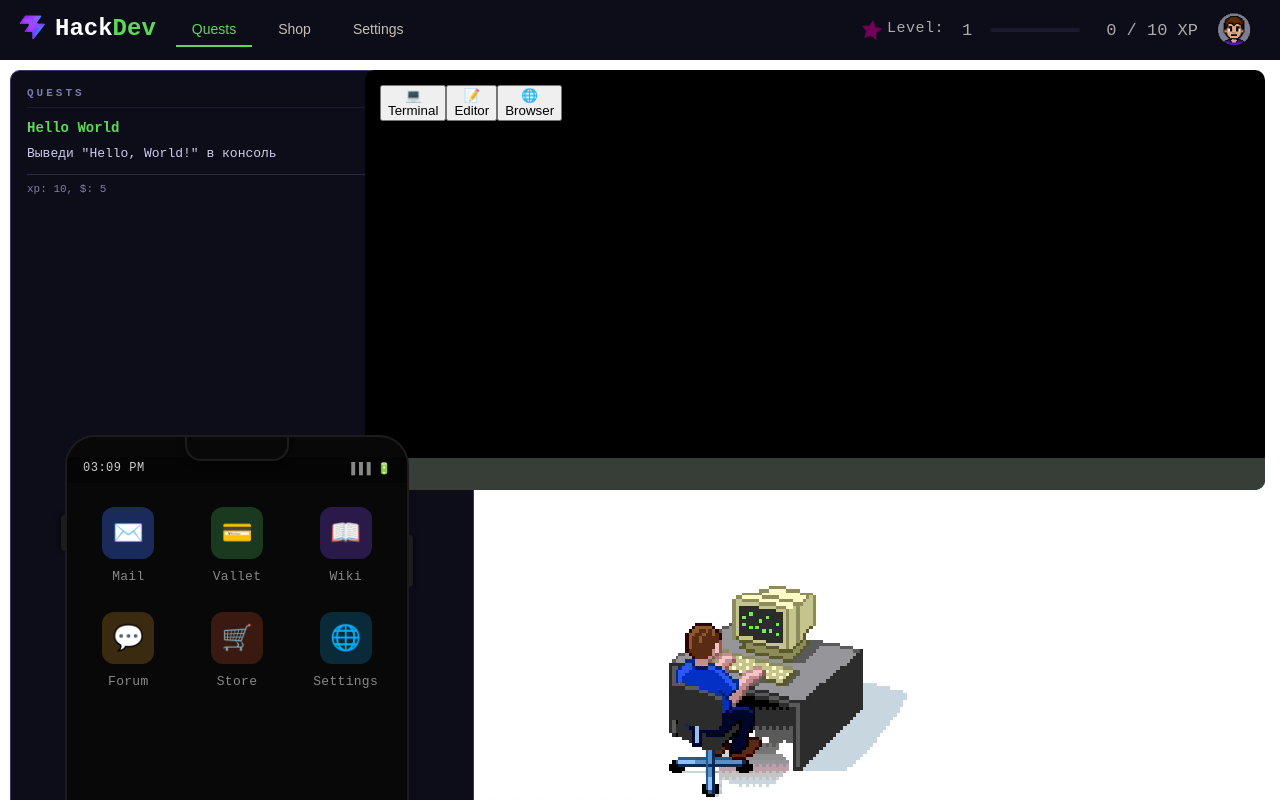
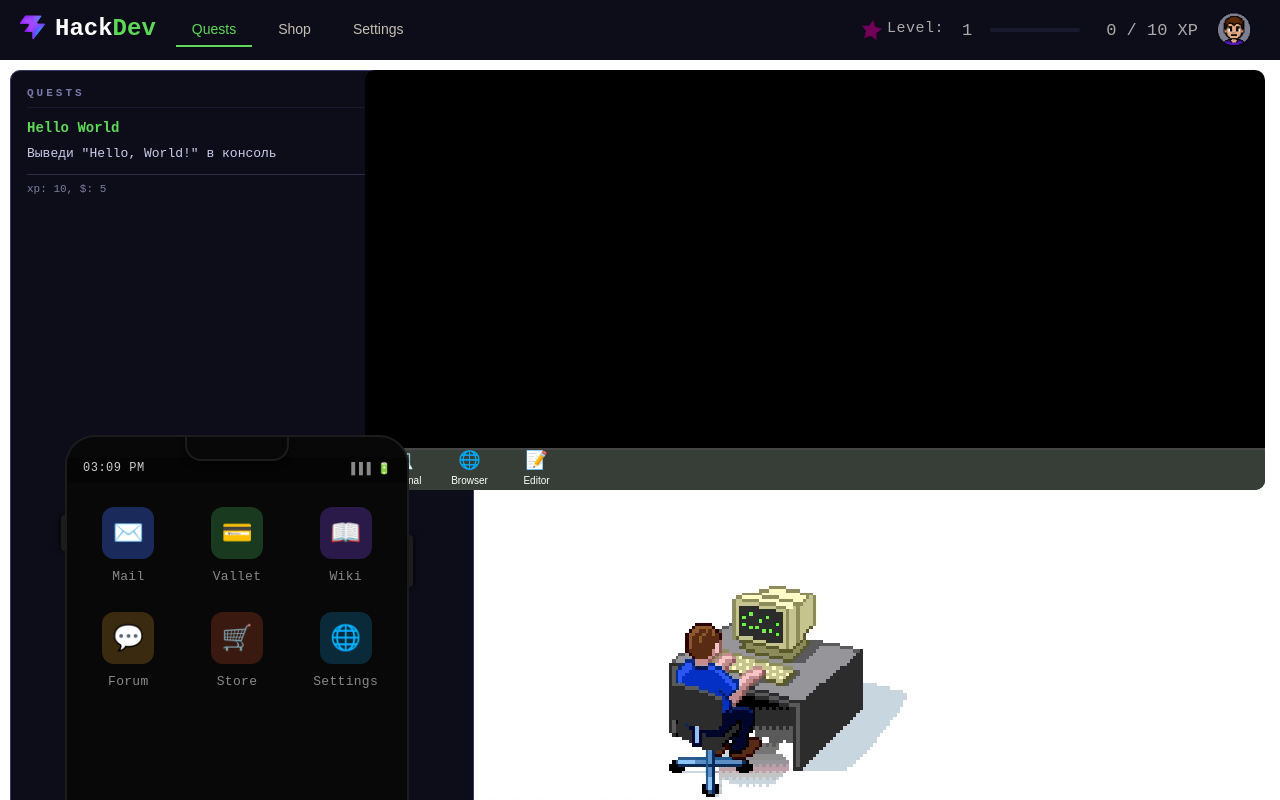
Before and after one commit to 4aechek44/HackDev, a React (Vite) app in the folder my-react-app/: page / in a window 1280 px wide. Built offline with nearby package versions, Linux system fonts and the light colour scheme.

Commit message:
os update

```diff
--- a/my-react-app/src/components/GameOS/CodeEditor.css
+++ b/my-react-app/src/components/GameOS/CodeEditor.css
@@ -11,7 +11,7 @@
   z-index: 1000;
   box-shadow: 0 4px 24px rgba(0, 0, 0, 0.6);
 overflow: hidden;
-height: 375px;
+height: 360px;
 }
 
 .code-editor-header {
--- a/my-react-app/src/components/GameOS/ComputerApp.css
+++ b/my-react-app/src/components/GameOS/ComputerApp.css
@@ -1,47 +1,145 @@
+/* ОСНОВНОЕ ОКНО */
+
 .computer-shell {
   background-color: #000;
   font-family: 'Courier New', Courier, monospace;
   padding: 15px;
   border-radius: 10px;
+
   position: fixed;
   right: 15px;
   top: 70px;
+
   width: 870px;
   height: 390px;
-  overflow-y: auto;
+
+  overflow: hidden;
 }
+
+/* ТАСКБАР */
 
 .computer-taskbar {
   position: absolute;
+
   bottom: 0;
   left: 0;
+
   width: 100%;
-  height: 30px;
+  height: 40px;
+
   background-color: rgb(55, 62, 55);
-  border-top: 2px solid rgb(55, 62, 55);
+  border-top: 2px solid rgb(70, 70, 70);
 }
 
-.computer-app-back{
+/* КНОПКА ЗАКРЫТИЯ */
+
+.computer-app-back {
   position: absolute;
+
   right: 20px;
   top: 20px;
+
   width: 25px;
   height: 20px;
+
   background-color: #ff0202;
   border-radius: 10px;
+
+  border: none;
+  color: white;
+
   cursor: pointer;
   z-index: 99999;
 }
 
+/* ОКНО ПРИЛОЖЕНИЯ */
+
 .computer-app-screen {
-  margin: -5px -5px -5px;
+  margin: -5px;
+
   background: #111;
   border: 1px solid #353434;
   border-radius: 14px;
+
   padding: 14px;
+
   font-size: 12px;
   color: #666;
+
   font-family: 'Share Tech Mono', monospace;
+
+  min-height: 340px;
+
   animation: screenIn 0.15s ease;
-  min-height: 340px;
 }
+
+/* СПИСОК ПРИЛОЖЕНИЙ */
+
+.computer-apps {
+  position: absolute;
+
+  left: 15px;
+  top: 380px;
+
+  display: flex;
+  flex-wrap: wrap;
+
+  gap: 22px;
+
+  z-index: 99999;
+}
+
+/* КНОПКА ПРИЛОЖЕНИЯ */
+
+.app-button {
+  width: 45px;
+  height: 35px;
+
+  background: transparent;
+  border: none;
+
+  display: flex;
+  flex-direction: column;
+  align-items: center;
+  justify-content: center;
+
+  cursor: pointer;
+
+  transition: transform 0.15s ease;
+}
+
+/* ХОВЕР */
+
+.app-button:hover {
+  transform: scale(1.05);
+}
+
+/* ИКОНКА */
+
+.app-emoji {
+  font-size: 18px;
+  margin-bottom: 4px;
+}
+
+/* ТЕКСТ */
+
+.app-label {
+  font-size: 10px;
+  color: white;
+
+  text-align: center;
+}
+
+/* АНИМАЦИЯ */
+
+@keyframes screenIn {
+  from {
+    opacity: 0;
+    transform: scale(0.98);
+  }
+
+  to {
+    opacity: 1;
+    transform: scale(1);
+  }
+}
--- a/my-react-app/src/components/GameOS/ComputerApp.jsx
+++ b/my-react-app/src/components/GameOS/ComputerApp.jsx
@@ -1,62 +1,147 @@
+import { useState, useRef } from 'react';
+
 import CodeEditor from './CodeEditor';
 import Browser from './Browser';
+
 import './ComputerApp.css';
-import { useState, useRef } from 'react';
-
 
 export default function Computer() {
 
   const APPS = [
-  { id: 'terminal', icon: '💻', label: 'Terminal',
-    content: () => (
-      <CodeEditor />
-    )},
+    {
+      id: 'terminal',
+      icon: '💻',
+      label: 'Terminal',
+      content: <CodeEditor />
+    },
 
-  { id: 'editor', icon: '📝', label: 'Editor',
-    content: () => (
-      <div className="editor-content">
-        <p>Editor coming soon...</p>
-      </div> )},
+    {
+      id: 'browser',
+      icon: '🌐',
+      label: 'Browser',
+      content: <Browser />
+    },
 
-  { id: 'browser', icon: '🌐', label: 'Browser',
-    content: () => (
-      <Browser />
-    )}
-];
+    {
+      id: 'editor',
+      icon: '📝',
+      label: 'Editor',
+      content: (
+        <div className="editor-content">
+          <p>Editor coming soon...</p>
+        </div>
+      )
+    },
 
+  ];
+
+  const [openedApps, setOpenedApps] = useState([]);
   const [activeApp, setActiveApp] = useState(null);
   const ref = useRef(null);
 
-  const toggle = (id) => setActiveApp(prev => prev === id ? null : id);
+  const openApp = (id) => {
+
+    /* если ещё не открыто */
+
+    if (!openedApps.includes(id)) {
+      setOpenedApps(prev => [...prev, id]);
+    }
+
+    /* показать это окно */
+
+    setActiveApp(id);
+  };
+
+  /* ЗАКРЫТЬ */
+
+  const closeApp = (id) => {
+
+    setOpenedApps(prev =>
+      prev.filter(appId => appId !== id)
+    );
+
+    /* если закрыли активное */
+
+    if (activeApp === id) {
+      setActiveApp(null);
+    }
+  };
 
   return (
-    <div ref={ref} style={{ position: 'relative' }}>
-      <div className='computer-shell'>
-        <div className='computer-taskbar'>
-            {/* сюда потом всякие иконки */}
+
+    <div
+      ref={ref}
+      style={{ position: 'relative' }}
+    >
+
+      <div className="computer-shell">
+
+        {/* TASKBAR */}
+
+        <div className="computer-taskbar"></div>
+
+        {/* ИКОНКИ */}
+
+        <div className="computer-apps">
+
+          {APPS.map(app => (
+
+            <button
+              key={app.id}
+              className="app-button"
+              onClick={() => openApp(app.id)}
+            >
+
+              <div className="app-emoji">
+                {app.icon}
+              </div>
+
+              <span className="app-label">
+                {app.label}
+              </span>
+
+            </button>
+
+          ))}
+
         </div>
-        {activeApp ? (
-          <div className={`${activeApp}-menu computer-app-screen`}>
-            <button className="computer-app-back" onClick={() => setActiveApp(null)}>x</button>
 
-           {(() => APPS.find(app => app.id === activeApp)?.content?.())()}
+        {/* ОКНА */}
 
-          </div>
-        ) : (
-          <div className="computer-apps">
-            {APPS.map(app => (
+        {openedApps.map(appId => {
+
+          const app = APPS.find(a => a.id === appId);
+
+          return (
+
+            <div
+              key={app.id}
+              className={`${app.id}-menu computer-app-screen`}
+              style={{
+                display:
+                  activeApp === app.id
+                    ? 'block'
+                    : 'none'
+              }}
+            >
+
               <button
-                key={app.id}
-                className="app-icon"
-                onClick={() => toggle(app.id)}
+                className="computer-app-back"
+                onClick={() => closeApp(app.id)}
               >
-                <div className="app-icon">{app.icon}</div>
-                <span className="app-label">{app.label}</span>
+                x
               </button>
-            ))}
-          </div>
-        )}
+
+              {app.content}
+
+            </div>
+
+          );
+
+        })}
+
       </div>
+
     </div>
   );
 }
```
Lines whose indentation alone changed are shown as unchanged.
